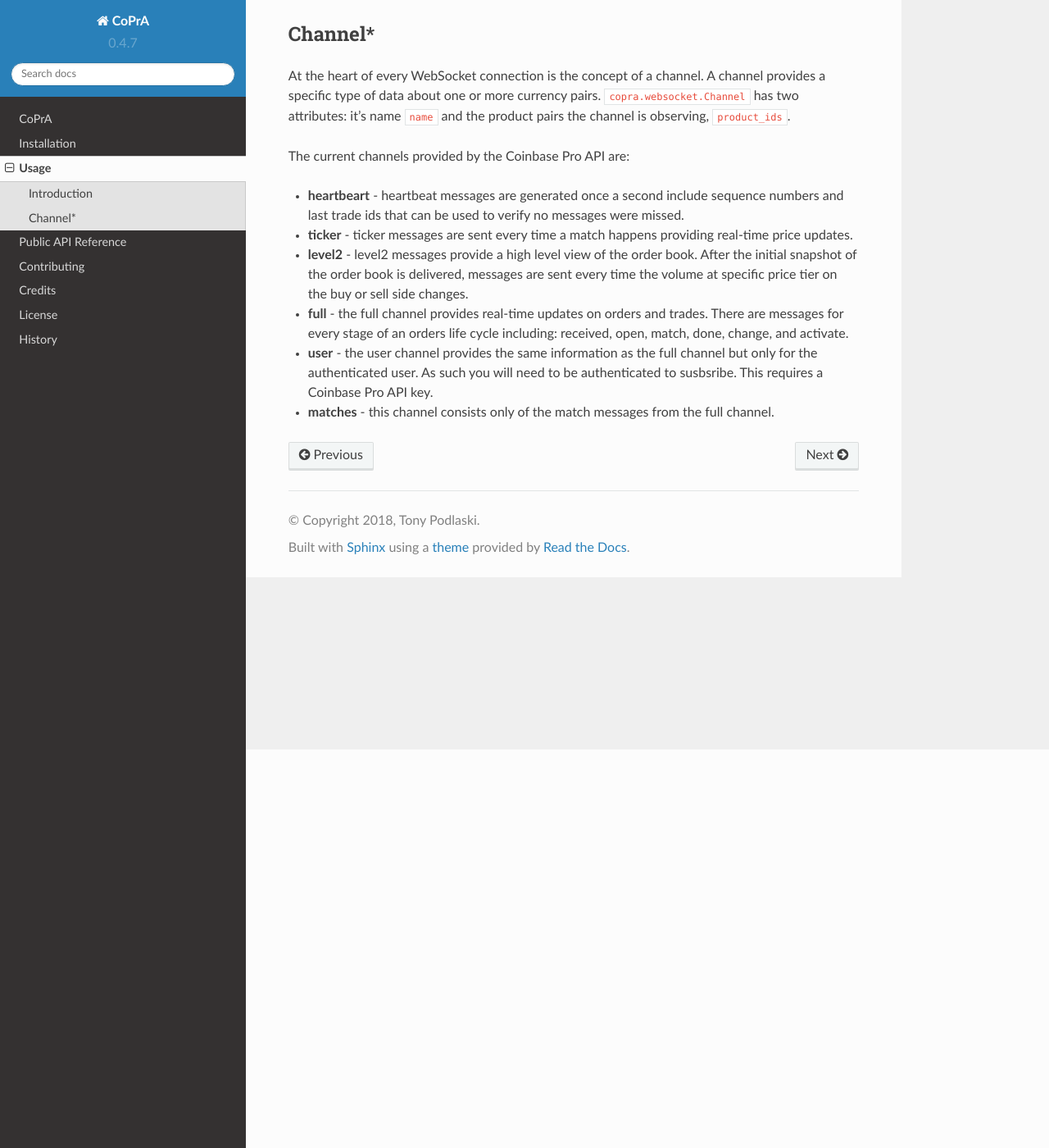
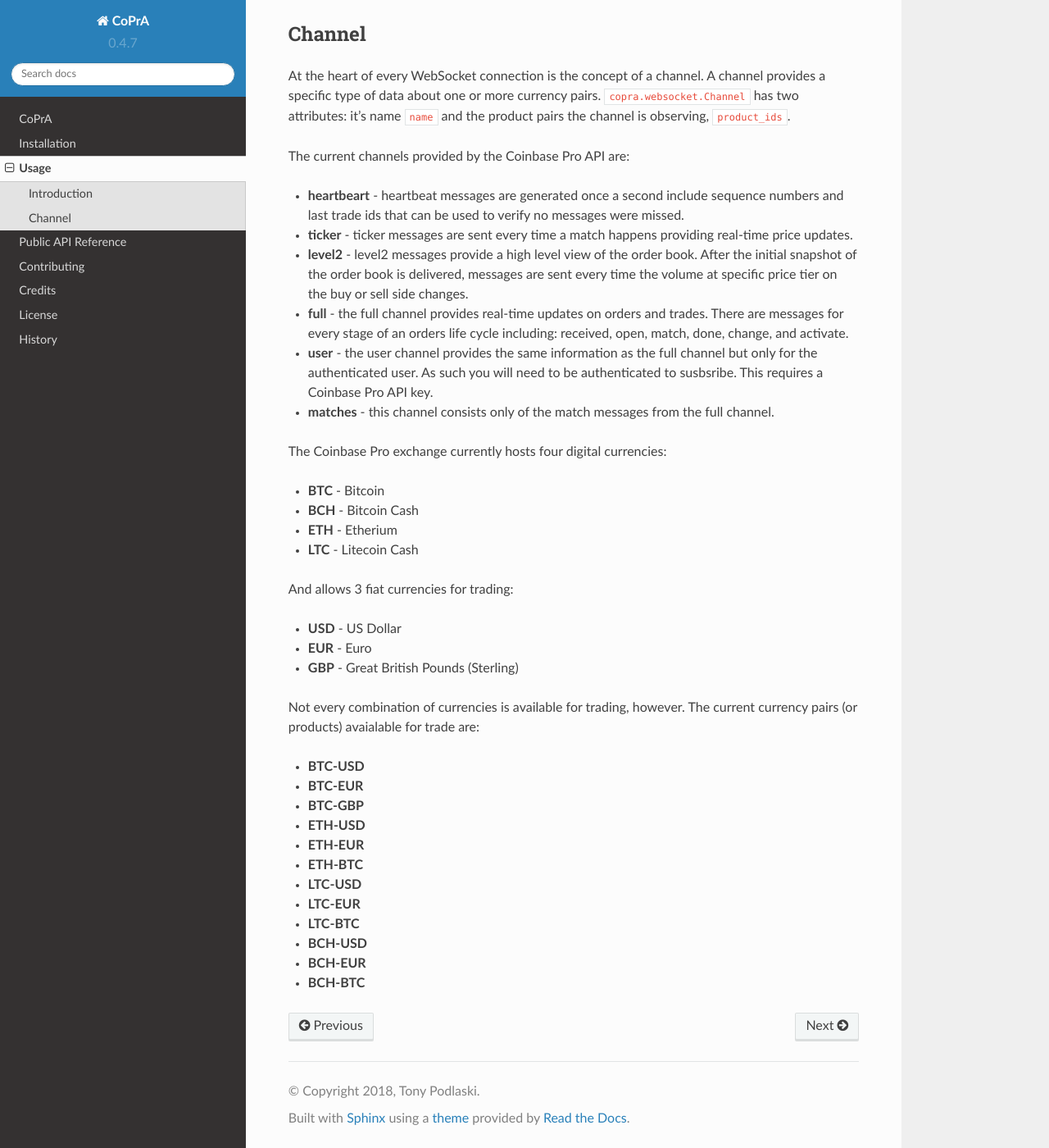
Before and after one commit to tpodlaski/copra, a Sphinx documentation site: the page built from docs/usage.rst, in a window 1280 px wide and 1400 px high, scrolled down 486 px. Shown: the whole window at 82% size. Built offline with Sphinx 7.4.7 and the Read the Docs theme 2.0.0, drawn with Linux system fonts in a browser that asks for light colours.

Commit message:
Update usage.rst

```diff
--- a/docs/usage.rst
+++ b/docs/usage.rst
@@ -11,7 +11,7 @@
 
 The CoPrA API provides two classes for creating a WebSocket client for the Coinbase Pro platform. The first, ``copra.websocket.Channel``, is intended to be used "as is." The second, ``copra.websocket.Client``, is the actual client class. It provides multiple callback methods to manage every stage of the client's life cycle.
 
-Channel*
+Channel
 -------
 
 At the heart of every WebSocket connection is the concept of a channel. A channel provides a specific type of data
@@ -30,3 +30,31 @@
 * **user** - the user channel provides the same information as the full channel but only for the authenticated user. As such you will need to be authenticated to susbsribe. This requires a Coinbase Pro API key.
 
 * **matches** - this channel consists only of the match messages from the full channel.
+
+The Coinbase Pro exchange currently hosts four digital currencies:
+
+* **BTC** - Bitcoin
+* **BCH** - Bitcoin Cash
+* **ETH** - Etherium
+* **LTC** - Litecoin Cash
+
+And allows 3 fiat currencies for trading:
+
+* **USD** - US Dollar
+* **EUR** - Euro
+* **GBP** - Great British Pounds (Sterling)
+
+Not every combination of currencies is available for trading, however. The current currency pairs (or products) avaialable for trade are:
+
+* **BTC-USD**
+* **BTC-EUR**
+* **BTC-GBP**
+* **ETH-USD**
+* **ETH-EUR**
+* **ETH-BTC**
+* **LTC-USD**
+* **LTC-EUR**
+* **LTC-BTC**
+* **BCH-USD**
+* **BCH-EUR**
+* **BCH-BTC**
```
